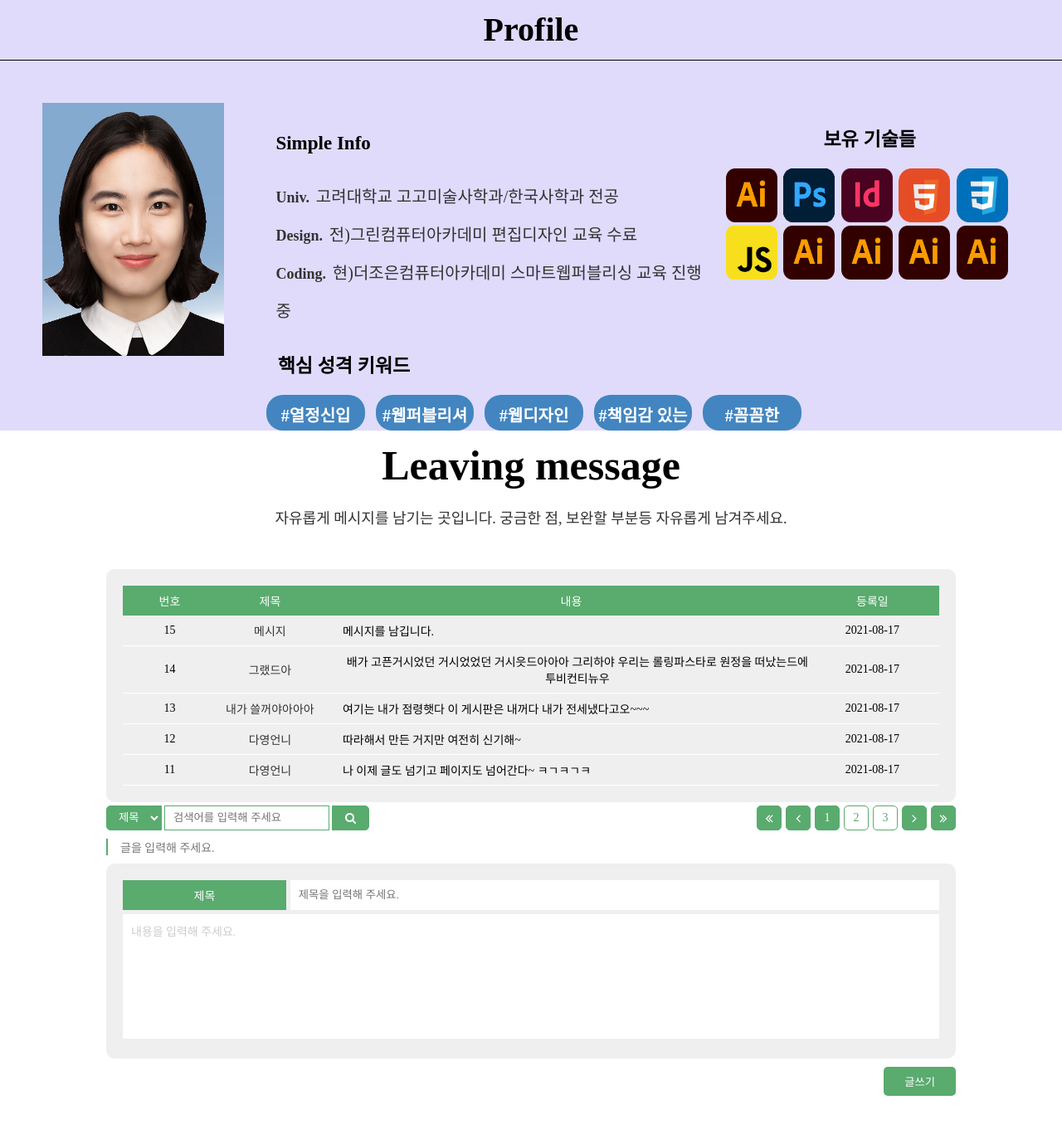
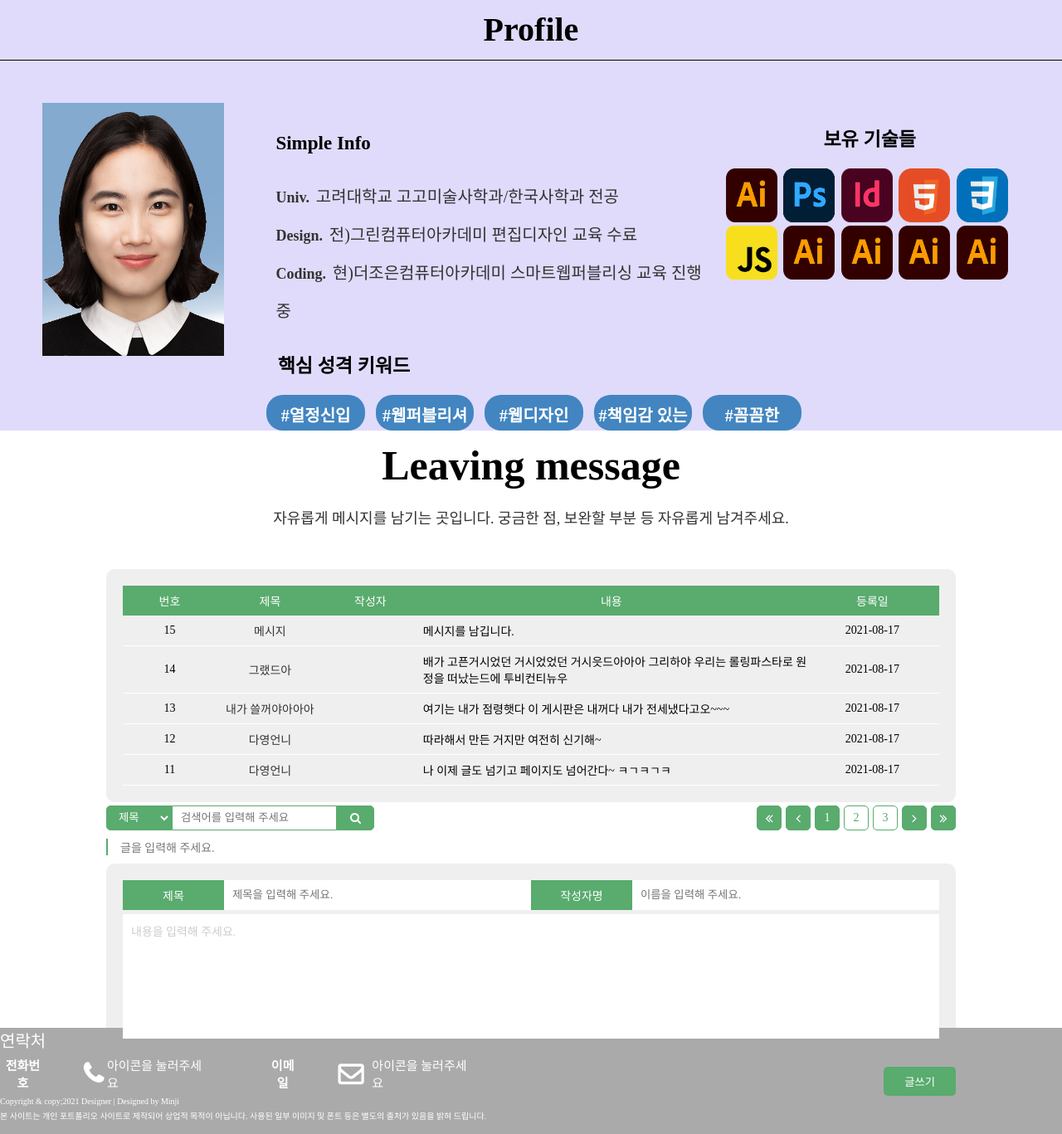
Before and after one commit to Art-mj1/portfolio-cover, a PHP site: page / in a window 1280 px wide. Shown: the part 2888-4255 px from the top of the page at 83% size. Before the commit the page ends 4209 px from the top, so only its background shows below. Run offline with PHP 8.4, Linux system fonts and the light colour scheme; data comes from the database, SQL or seed files in the repository; both versions use the stored data as it was after the commit; a stand-in replaces the project's code that opens the database connection.

Commit message:
08/17 작성자 추가
작성자 칸 추가 완료

```diff
--- a/css/style.css
+++ b/css/style.css
@@ -95,47 +95,66 @@
 
 
 /* contact Page Style Code */
-#wrap .contact .comm_center{width:80%;margin:auto;}
+#wrap #contact{width:100%;height:90%;}
+#wrap #contact .comm_center{width:80%;margin:auto;}
 
-#wrap .contact .comm_table{background:#efefef;padding:20px; border-radius: 10px;}
-#wrap .contact .comm_table li{padding:8px;display:flex;}
-#wrap .contact .comm_table li span{text-align: center;}
-#wrap .contact .comm_table li span:nth-child(1){width:10%;}
-#wrap .contact .comm_table li span:nth-child(2){width:15%}
-#wrap .contact .comm_table li span:nth-child(3){width:60%;}
-#wrap .contact .comm_table li span:nth-child(4){width:15%;}
-#wrap .contact .comm_table li.comm_tit{background:#59ab6e;color:#fff;}
-#wrap .contact .comm_table li.comm_con{border-bottom:1px solid #fff;}
-#wrap .contact .comm_table li.comm_con span{display:flex; align-items:center;justify-content: center;}
-#wrap .contact .comm_table li.comm_con span:nth-child(3){justify-content: flex-start; padding-left:15px;}
+#wrap #contact .comm_table{background:#efefef;padding:20px; border-radius: 10px;}
+#wrap #contact .comm_table li{padding:8px;display:flex;}
 
-.contact .tit_box h2{font-weight:600;margin-top:1%;}
-.contact .search_paging{display:flex;justify-content: space-between; margin:10px auto 0 auto;    padding-top: 0.3%;}
-.contact .paging{display:flex;}
-.contact .paging span{width:30px;height:30px;background:#59ab6e;color:#fff;
+#wrap #contact .comm_table li span:nth-child(1){width:10%;}
+#wrap #contact .comm_table li span:nth-child(2){width:15%}
+#wrap #contact .comm_table li span:nth-child(3){width:10%;}
+#wrap #contact .comm_table li span:nth-child(4){width:50%;}
+#wrap #contact .comm_table li span:nth-child(5){width:15%;}
+#wrap #contact .comm_table li.comm_tit{background:#59ab6e;color:#fff;}
+#wrap #contact .comm_table li.comm_tit span{text-align: center;}
+#wrap #contact .comm_table li.comm_con{border-bottom:1px solid #fff;}
+#wrap #contact .comm_table li.comm_con span{display:flex; align-items:center;justify-content: center;}
+#wrap #contact .comm_table li.comm_con span:nth-child(4){text-align:flex-start;justify-content: flex-start; padding-left:15px;}
+
+#contact .tit_box h2{font-weight:600;margin-top:1%;}
+#contact .search_paging{display:flex;justify-content: space-between; margin:10px auto 0 auto;    padding-top: 0.3%;}
+#contact .paging{display:flex;}
+#contact .paging span{width:30px;height:30px;background:#59ab6e;color:#fff;
   font-size:16px;margin-left:5px;display:flex;justify-content:center;align-items:center;border-radius:5px; border:1px solid #59ab6e;}
-.contact .paging span.num{background:#fff;color:#59ab6e; font-size:14px;}
-.contact .paging span.num.active{background:#59ab6e;color:#fff;}
+#contact .paging span.num{background:#fff;color:#59ab6e; font-size:14px;}
+#contact .paging span.num.active{background:#59ab6e;color:#fff;}
 
-.contact .search_form{display:flex;}
-.contact .search_form select{border:1px solid #59ab6e; background:#59ab6e;
+#contact .search_form{display:flex;}
+#contact .search_form select{border:1px solid #59ab6e; background:#59ab6e;
  color:#fff;outline:0;border-radius:5px 0 0 5px;padding:0 10px;}
-.contact .search_form input{border:1px solid #59ab6e;margin:0 3px; height:30px;}
-.contact .search_form button{font-size:14px;color:#fff;border:1px solid #59ab6e;
+#contact .search_form input{border:1px solid #59ab6e;height:30px;}
+#contact .search_form button{font-size:14px;color:#fff;border:1px solid #59ab6e;
 padding:0 15px;border-radius: 0 5px 5px 0; background:#59ab6e; }
 
-.contact .write{margin-top:50px;}
-.contact .write h4{font-size:14px;margin:10px 20px 10px 0;color:#777;
+#contact .write{margin-top:50px;}
+#contact .write h4{font-size:14px;margin:10px 20px 10px 0;color:#777;
   font-weight:400; border-left:2px solid #59ab6e;padding-left:15px;}
-.contact .write_form{background:#efefef;padding:20px;border-radius:10px;}
-.contact .write_tit{display:flex;justify-content: space-between;}
-.contact .write_tit label{width:20%;background:#59ab6e;color:#fff;
+#contact .write_form{background:#efefef;padding:20px;border-radius:10px;}
+#contact .write_tit,
+#contact .write_writer{display:flex;justify-content: space-between;}
+#contact .write_tit label{width:20%;background:#59ab6e;color:#fff;
   text-align: center;padding:8px 0;}
-.contact .write_tit input{width:calc(80% - 5px);}
-.contact .write_con{width:100%;margin-top:5px;}
-.contact .write_con>textarea{width:100%;;height:150px;font-size:14px;
+#contact .write_tit input{width:calc(60% - 5px);}
+#contact .write_con{width:100%;margin-top:5px;}
+#contact .write_con>textarea{width:100%;;height:150px;font-size:14px;
 font-family: 'Roboto','Noto Sans KR',sans-serif;}
-.contact .write_con textarea::placeholder{color:#ccc;}
-.contact .write_btn{width:100%;height:auto;margin-top:10px;text-align:right;}
-.contact .write_btn button,
-.contact .write_btn a{background:#59ab6e;color:#fff;padding:8px 25px;border-radius:5px;}
+#contact .write_con textarea::placeholder{color:#ccc;}
+#contact .write_btn{width:100%;height:auto;margin-top:10px;text-align:right;}
+#contact .write_btn button,
+#contact .write_btn a{background:#59ab6e;color:#fff;padding:8px 25px;border-radius:5px;}
+
+/* Footer Section */
+#wrap>footer{width:100%;height:16%;background:#aaa;}
+#wrap>footer>h3{font-size:20px;font-weight:500;padding-bottom: 1%;color:#fff;}
+#wrap>footer .contact-me{width:100%;height:20%;display:flex;}
+#wrap>footer .contact-me h3{font-size:15px;text-align:center;color:#fff;}
+#wrap>footer .contact-me .call{width:20%;display:flex;margin-right:5%; align-items: center;}
+#wrap>footer .contact-me a{width: 20%; padding-left: 10%;}
+#wrap>footer .contact-me i{font-size:30px;font-weight:700;padding-left: 80%;color:#fff;}
+#wrap>footer .contact-me i:hover{color:#efbfc2;}
+#wrap>footer .contact-me p{font-size:15px;font-weight:500;padding-left:9%;color:#fff;}
+#wrap>footer .contact-me .e-mail{width:20%;display:flex;align-items: center;color:#fff;}
+#wrap>footer .contact-me .e-mail p{padding-left:14%;color:#fff;}
+#wrap>footer .company_info{width:100%;height:10%;color:#fff;margin-top:1%;}
+#wrap>footer .company_info p{color:#fff;font-size:10px;line-height: 1.8;}
--- a/data/write_ajax.php
+++ b/data/write_ajax.php
@@ -1,6 +1,7 @@
 <li class="comm_tit">
  <span>번호</span>
  <span>제목</span>
+ <span>작성자</span>
  <span>내용</span>
  <span>등록일</span>
 </li>
@@ -20,6 +21,7 @@
   while($comm_row = mysqli_fetch_array($comm_result)){
   $comm_idx= $comm_row['Portfolio_idx'];
   $comm_tit= $comm_row['Portfolio_tit'];
+  $comm_writer= $comm_row['Portfolio_writer'];
   $comm_con= $comm_row['Portfolio_con'];
   $comm_reg= $comm_row['Portfoilo_reg'];
  ?>
@@ -27,6 +29,7 @@
  <li class="comm_con">
  <span><?=$comm_idx?></span>
   <span><a href="#"><?=$comm_tit?></a></span>
+  <span><a href="#"><?=$comm_writer?></a></span>
   <span><?=$comm_con?></span>
   <span><?=$comm_reg?></span>
  </li>
--- /dev/null
+++ b/include/footer.php
@@ -0,0 +1,22 @@
+<footer>
+<h3>연락처</h3>
+ <div class="contact-me">
+  <div class="call">
+   <h3>전화번호</h3>
+   <a href="tel:010-2032-2387"> <i class="fa fa-phone"></i></a>
+   <p>아이콘을 눌러주세요</p>
+  </div>
+  <div class="e-mail">
+   <h3>이메일</h3>
+   <a href="mailto:mjmjpc@naver.com"> <i class="fa fa-envelope-o"></i></a>
+   <p>아이콘을 눌러주세요</p>
+  </div>
+ </div>
+ <div class="company_info">
+   <div class="center">
+    <p>Copyright & copy;2021 Designer | Designed by Minji</p>
+    <p>본 사이트는 개인 포트폴리오 사이트로 제작되어 상업적 목적이 아닙니다. 사용된 일부 이미지 및 폰트 등은 별도의 출처가 있음을 밝혀 드립니다.</p>
+   </div>
+ </div>
+</footer>
+</footer>
--- a/index.php
+++ b/index.php
@@ -4,6 +4,8 @@
  <meta charset="UTF-8">
  <meta http-equiv="X-UA-Compatible" content="IE=edge">
  <meta name="viewport" content="width=device-width, initial-scale=1.0">
+ <!-- Font Awesome Link -->
+ <link rel="stylesheet" href="https://cdnjs.cloudflare.com/ajax/libs/font-awesome/4.7.0/css/font-awesome.min.css">
   <!-- Reset CSS Link -->
  <link rel="stylesheet" href="/portfolio-cover/css/reset.css">
  <!-- Main CSS Link -->
@@ -17,10 +19,10 @@
 
   <header>
    <ul class="nav">
-    <li><a href="#">Home</a></li>
+    <li><a href="#top">Home</a></li>
     <li><a href="#">WORK</a></li>
     <li><a href="#">PROFILE</a></li>
-    <li><a href="#">CONTACT</a></li>
+    <li><a href="#contact">CONTACT</a></li>
    </ul>
   </header>
   <!-- Intro Section -->
@@ -219,6 +221,7 @@
     </section>
     <!-- End of Profile Section -->
   <?php include $_SERVER["DOCUMENT_ROOT"]."/portfolio-cover/pages/write_form.php"; ?>
+  <?php include $_SERVER["DOCUMENT_ROOT"]."/portfolio-cover/include/footer.php"; ?>
  </div>
  <script src="https://ajax.googleapis.com/ajax/libs/jquery/3.4.1/jquery.min.js"></script>
  <script src="/portfolio-cover/lib/lightslider.js"></script>
--- a/pages/write_form.php
+++ b/pages/write_form.php
@@ -1,26 +1,8 @@
-<!DOCTYPE html>
-<html lang="en">
-<head>
- <meta charset="UTF-8">
- <meta http-equiv="X-UA-Compatible" content="IE=edge">
- <meta name="viewport" content="width=device-width, initial-scale=1.0">
- <!-- Reset CSS Link -->
- <link rel="stylesheet" href="/portfolio-cover/css/reset.css">
- <!-- Main CSS Link -->
- <link rel="stylesheet" href="/portfolio-cover/css/style.css">
-<!-- Font Awesome Link -->
-<link rel="stylesheet" href="https://cdnjs.cloudflare.com/ajax/libs/font-awesome/4.7.0/css/font-awesome.min.css">
- <title>Portfolio Writing</title>
-
-</head>
-<body>
- <div id="wrap">
-
- <section class="contact">
+ <section id="contact">
    <div class="center">
       <div class="tit_box">
         <h2>Leaving message </h2>
-        <p>자유롭게 메시지를 남기는 곳입니다. 궁금한 점, 보완할 부분등 자유롭게 남겨주세요.</p>
+        <p>자유롭게 메시지를 남기는 곳입니다. 궁금한 점, 보완할 부분 등 자유롭게 남겨주세요.</p>
       </div>
 
       <div class="comm_table comm_center">
@@ -34,6 +16,7 @@
           <form action="/portfolio-cover/pages/write_search.php" class="search_form" name="search_form" method="post">
           <select name="qna_search">
             <option value="tit_search">제목</option>
+            <option value="writer_search">작성자</option>
           </select>
           <input type="text" placeholder="검색어를 입력해 주세요" name="search_txt">
           <button type="button" onclick="search_check()"><i class="fa fa-search"></i></button>
@@ -85,7 +68,9 @@
          <div class="write_tit">
            <label for="write_input">제목</label>
            <input type="text" id="write_input" placeholder="제목을 입력해 주세요."name="write_input">
-         </div>
+           <label for="write_input">작성자명</label>
+           <input type="text" id="write_writer" placeholder="이름을 입력해 주세요."name="write_writer">
+          </div>
          <div class="write_con">
            <textarea placeholder="내용을 입력해 주세요." name="write_con"></textarea>
          </div>
@@ -96,11 +81,10 @@
           <?php } ?>
         </div>
       </div>
-      <!-- End of Write -->
+      <!-- End of Contact -->
     </div>
  </section>
 
- </div>
  <script src="https://ajax.googleapis.com/ajax/libs/jquery/3.4.1/jquery.min.js"></script>
  <script src="/portfolio-cover/js/jq.comm_ajax.js"></script>
  <script>
@@ -118,5 +102,3 @@
       document.write_form.submit();
     }
  </script>
-</body>
-</html>
--- a/php/write_insert.php
+++ b/php/write_insert.php
@@ -1,6 +1,7 @@
 <?php
 
  $write_input = $_POST['write_input'];
+ $write_writer = $_POST['write_writer'];
  $write_con = addslashes($_POST['write_con']);
  $write_reg = date("Y-m-d");
 
@@ -10,10 +11,12 @@
 
  $sql= "INSERT INTO portfolio_write(
    Portfolio_tit,
+   Portfolio_writer,
    Portfolio_con,
    Portfoilo_reg
  ) VALUES(
   '{$write_input}',
+  '{$write_writer}',
   '{$write_con}',
   '{$write_reg}'
  )";
```
Also changed, not shown: pages/write_search.php (+11 -24 lines), sql/portfolio_write.sql (+20 -9 lines).
